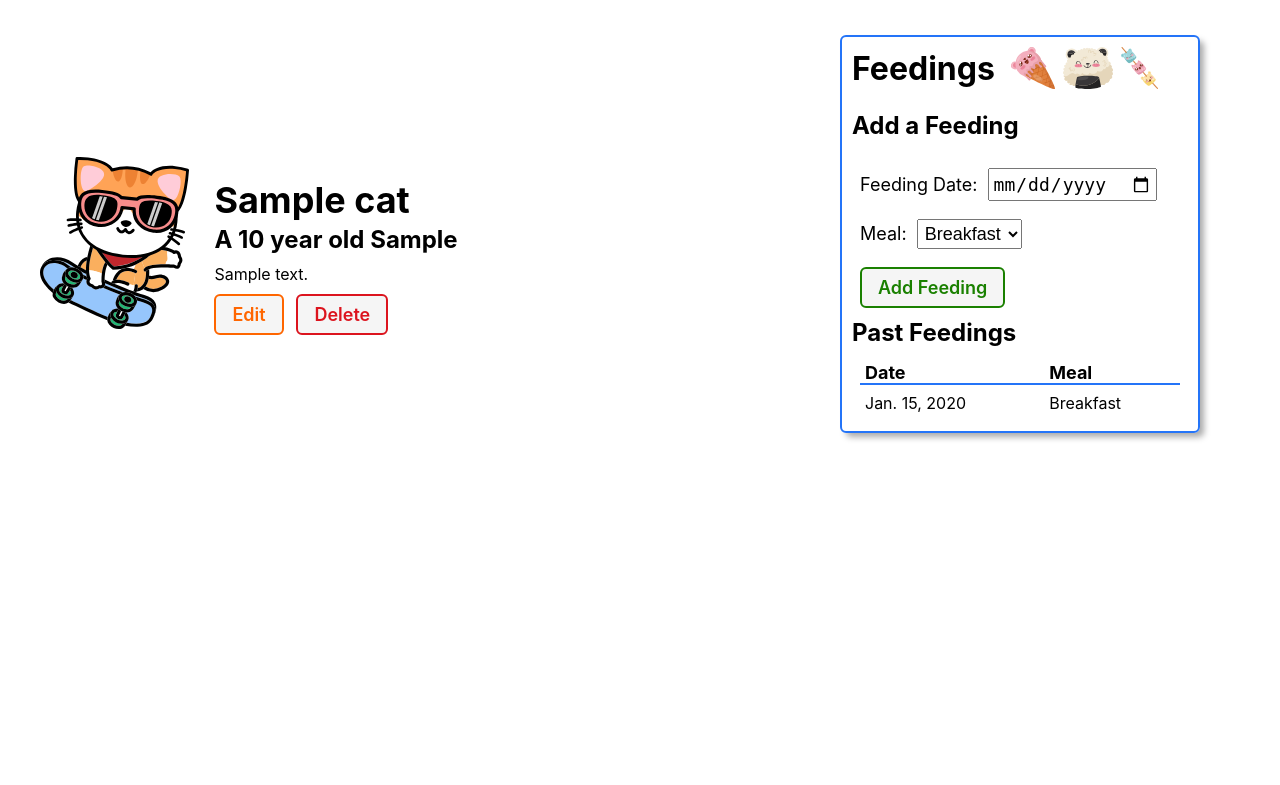
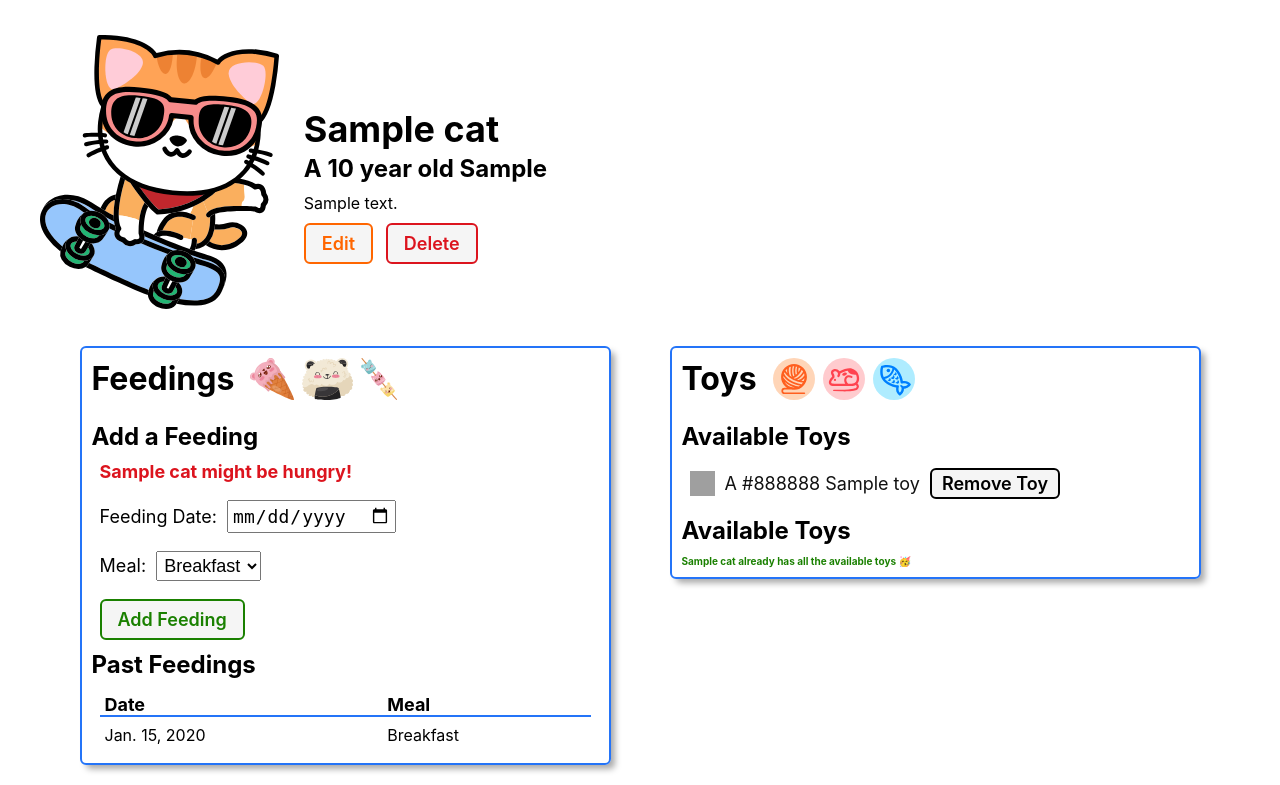
Before and after one commit to ranjith-jacob/django-crud-app-cat-collector, a Django app: page /cats/1/ in a window 1280 px wide. Shown: the part 55-840 px from the top of the page. Before the commit the page ends 495 px from the top, so only its background shows below. Run offline with Django 5.2, Linux system fonts and the light colour scheme; tables that the repository leaves empty hold one stand-in row (values such as "Sample post").

Commit message:
completes pt 5 many-to-many relationships pg; including custom model methods levelup pg

```diff
--- a/main_app/models.py
+++ b/main_app/models.py
@@ -1,12 +1,24 @@
 from django.db import models
 from django.urls import reverse
+from datetime import date  # Import date at the top of the models file
 
 # Create your models here.
+class Toy(models.Model):
+    name = models.CharField(max_length=50)
+    color = models.CharField(max_length=20)
+
+    def __str__(self):
+        return self.name
+
+    def get_absolute_url(self):
+        return reverse('toy-detail', kwargs={'pk': self.id})
+
 class Cat(models.Model):
     name = models.CharField(max_length=100)
     breed = models.CharField(max_length=100)
     description = models.TextField(max_length=250)
     age = models.IntegerField()
+    toys = models.ManyToManyField(Toy)
 
     def __str__(self):
         return self.name
@@ -16,6 +28,9 @@
         # Use the 'reverse' function to dynamically find the URL for viewing this cat's details
         # return reverse('cat-detail', kwargs={'cat_id': self.id})
         return reverse('cat-detail', kwargs={'pk': self.id})
+
+    def fed_for_today(self):
+        return self.feeding_set.filter(date=date.today()).count() >= len(MEALS)
 
 # A tuple of 2-tuples added above our models
 MEALS = (
@@ -36,13 +51,3 @@
 
     class Meta:
         ordering = ['-date']  # This line makes the newest feedings appear first; descending; for ascending use without hyphen
-
-class Toy(models.Model):
-    name = models.CharField(max_length=50)
-    color = models.CharField(max_length=20)
-
-    def __str__(self):
-        return self.name
-
-    def get_absolute_url(self):
-        return reverse('toy-detail', kwargs={'pk': self.id})
--- a/main_app/templates/main_app/cat_detail.html
+++ b/main_app/templates/main_app/cat_detail.html
@@ -22,8 +22,9 @@
       <a href="{% url 'cat-delete' cat.id %}" class="btn danger">Delete</a>
     </div>
   </div>
+</section>
   <div class="feedings-toy-container">
-    <section class="feedings">
+    <section class="feedings"> <!-- Begin cat_feedings.html partial -->
       <div class="subsection-title">
         <h2>Feedings</h2>
         <img
@@ -38,7 +39,26 @@
       </div>
       <h3>Add a Feeding</h3>
       <!-- Add just above the feedings table -->
-      <form action='{% url "add-feeding" cat.id %}' method="post" class="subsection-content" autocomplete="off">
+      <!-- <form
+        action='{% url "add-feeding" cat.id %}'
+        method="post"
+        class="subsection-content"
+        autocomplete="off"
+      >
+        {% csrf_token %}
+        {{ feeding_form.as_p }}
+        <button type="submit" class="btn submit">Add Feeding</button>
+      </form> -->
+      <form
+        action="{% url 'add-feeding' cat.id %}"
+        method="post"
+        class="subsection-content"
+      >
+        {% if cat.fed_for_today %}
+        <p class="fed">{{cat.name}} has been fed all their meals for today!</p>
+        {% else %}
+        <p class="unfed">{{cat.name}} might be hungry!</p>
+        {% endif %}
         {% csrf_token %}
         {{ feeding_form.as_p }}
         <button type="submit" class="btn submit">Add Feeding</button>
@@ -67,7 +87,54 @@
         <p>⚠️ {{cat.name}} has not been fed!</p>
       </div>
       {% endif %}
+    </section> <!-- End cat_feedings.html partial -->
+    <section class="toys"> <!-- Begin cat_toys.html partial -->
+      <div class="subsection-title">
+        <h2>Toys</h2>
+        <img src="{% static 'images/string.svg' %}" alt="A ball of string" />
+        <img src="{% static 'images/mouse.svg' %}" alt="A mouse" />
+        <img src="{% static 'images/fish.svg' %}" alt="A fishy toy" />
+      </div>
+      <h3>Available Toys</h3> <!-- Changed to Cat's Toys in partial -->
+      <div class="subsection-content">
+        {% if cat.toys.count %}
+          {% for toy in cat.toys.all %}
+            <div class="toy-container">
+              <div class="color-block" style="background-color: {{ toy.color }}"></div>
+              <a href="{% url 'toy-detail' toy.id %}">
+                <p>A {{ toy.color }} {{ toy.name }}</p>
+              </a>
+              <form action="{% url 'remove-toy' cat.id toy.id %}" method="post">
+                {% csrf_token %}
+                <button type="submit" class="btn btn-danger">Remove Toy</button>
+              </form>
+            </div>
+          {% endfor %}
+        {% else %}
+          <p class="no-toys">{{cat.name}} doesn't have any toys!</p>
+        {% endif %}
+      </div>
+
+      <h3>Available Toys</h3>
+      <div class="subsection-content">
+        <!-- Available toys here -->
+      </div>
+          {% if toys.count %}
+            {% for toy in toys.all %}
+            <div class="toy-container">
+              <div class="color-block" style="background-color: {{ toy.color }}"></div>
+              <a href="{% url 'toy-detail' toy.id %}">
+                <p>A {{ toy.color }} {{ toy.name }}</p>
+              </a>
+              <form action="{% url 'associate-toy' cat.id toy.id %}" method="post">
+                {% csrf_token %}
+                <button type="submit" class="btn submit">Give toy</button>
+              </form>
+            </div>
+            {% endfor %}
+          {% else %}
+            <p class="all-toys">{{cat.name}} already has all the available toys 🥳</p>
+          {% endif %}
     </section>
   </div>
-</section>
 {% endblock %}
--- a/main_app/urls.py
+++ b/main_app/urls.py
@@ -25,4 +25,9 @@
     path('toys/<int:pk>/', views.ToyDetail.as_view(), name='toy-detail'),
     path('toys/<int:pk>/update/', views.ToyUpdate.as_view(), name='toy-update'),
     path('toys/<int:pk>/delete/', views.ToyDelete.as_view(), name='toy-delete'),
+    # New URL to associate a toy with a cat
+    path('cats/<int:cat_id>/associate-toy/<int:toy_id>/', views.associate_toy, name='associate-toy'),
+    path('cats/<int:cat_id>/remove-toy/<int:toy_id>/', views.remove_toy, name='remove-toy'),
+
+
 ]
--- a/main_app/views.py
+++ b/main_app/views.py
@@ -54,13 +54,18 @@
 
     def get_context_data(self, **kwargs):
         context = super().get_context_data(**kwargs)
-        print(context)
+        print("CONTEXT:", context)
+        # toys = Toy.objects.all()
+        # toys_cat_doesnt_have = Toy.objects.exclude(id__in = cat.toys.all().values_list('id'))
+        toys_cat_doesnt_have = Toy.objects.exclude(id__in = self.object.toys.all().values_list('id'))
         context["feeding_form"] = FeedingForm()
+        # context['toys'] = toys
+        context['toys'] = toys_cat_doesnt_have
         return context
 
 class CatCreate(CreateView):
     model = Cat
-    fields = '__all__'
+    fields = ['name', 'breed', 'description', 'age']
     # success_url = '/cats/'
     #! below is tangent from Canvas notes; commented out after https://pages.git.generalassemb.ly/modular-curriculum-all-courses/django-crud-app-cat-collector/django-class-based-views/#redirecting-to-a-newly-created-cat-object
     # success_url = reverse_lazy('cat-index')
@@ -101,3 +106,21 @@
 class ToyDelete(DeleteView):
     model = Toy
     success_url = reverse_lazy('toy-index')
+
+def associate_toy(request, cat_id, toy_id):
+    # Note that you can pass a toy's id instead of the whole object
+    Cat.objects.get(id=cat_id).toys.add(toy_id)
+    # return redirect('cat-detail', cat_id=cat_id)
+    return redirect('cat-detail', pk=cat_id)
+
+def remove_toy(request, cat_id, toy_id):
+    # Look up the cat
+    # Cat.objects.get(id=cat_id).toys.remove(toy_id)
+    # Also rewrite above as:
+    cat = Cat.objects.get(id=cat_id)
+    cat.toys.remove(toy_id)
+    # Look up the toy
+    # Remove the toy from the cat
+    # return redirect('cat-detail', cat_id=cat.id)
+    # return redirect('cat-detail', pk=cat.id)
+    return redirect('cat-detail', pk=cat_id)
```
Also changed, not shown: main_app/migrations/0006_cat_toys.py (added).
